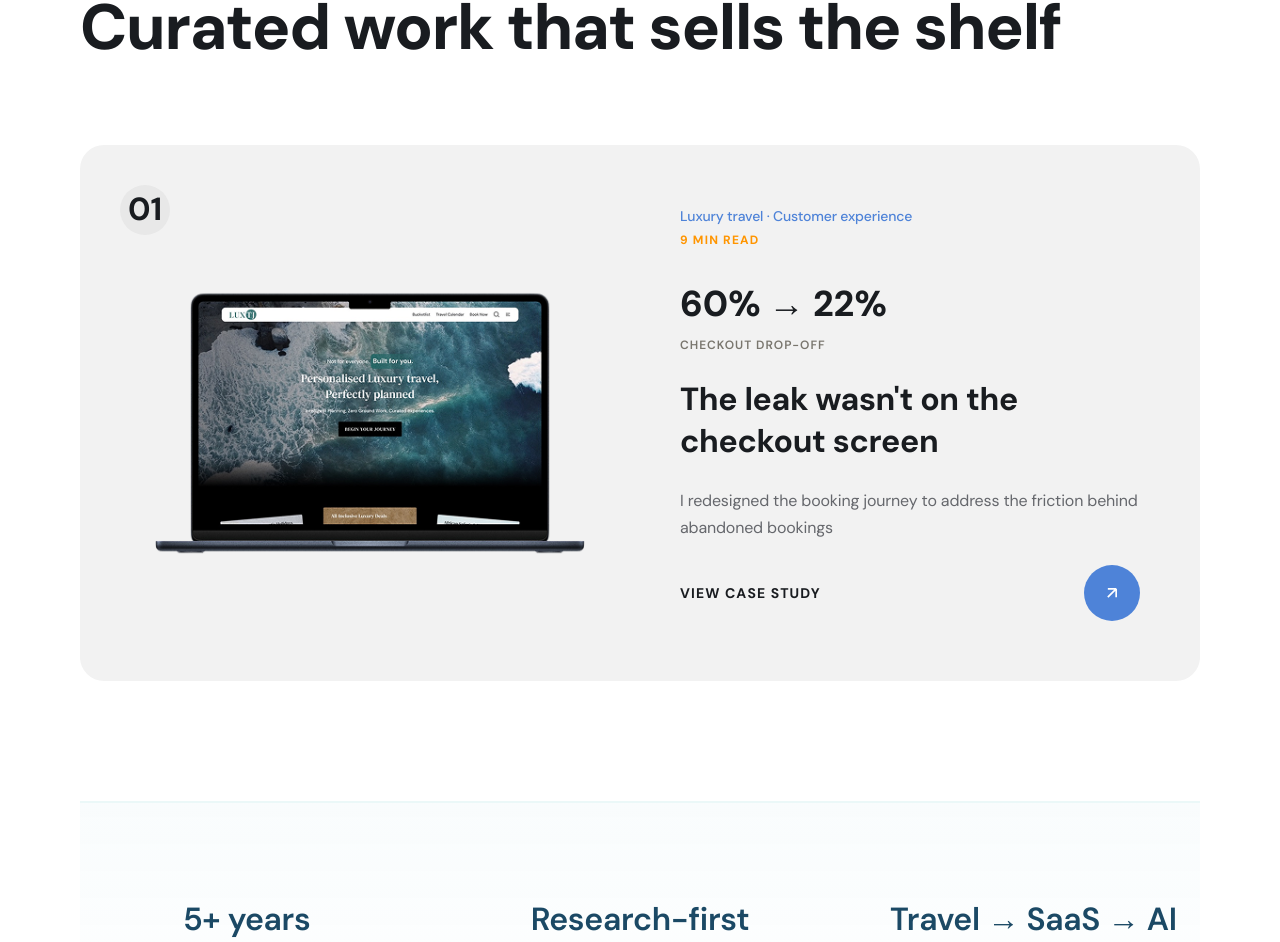
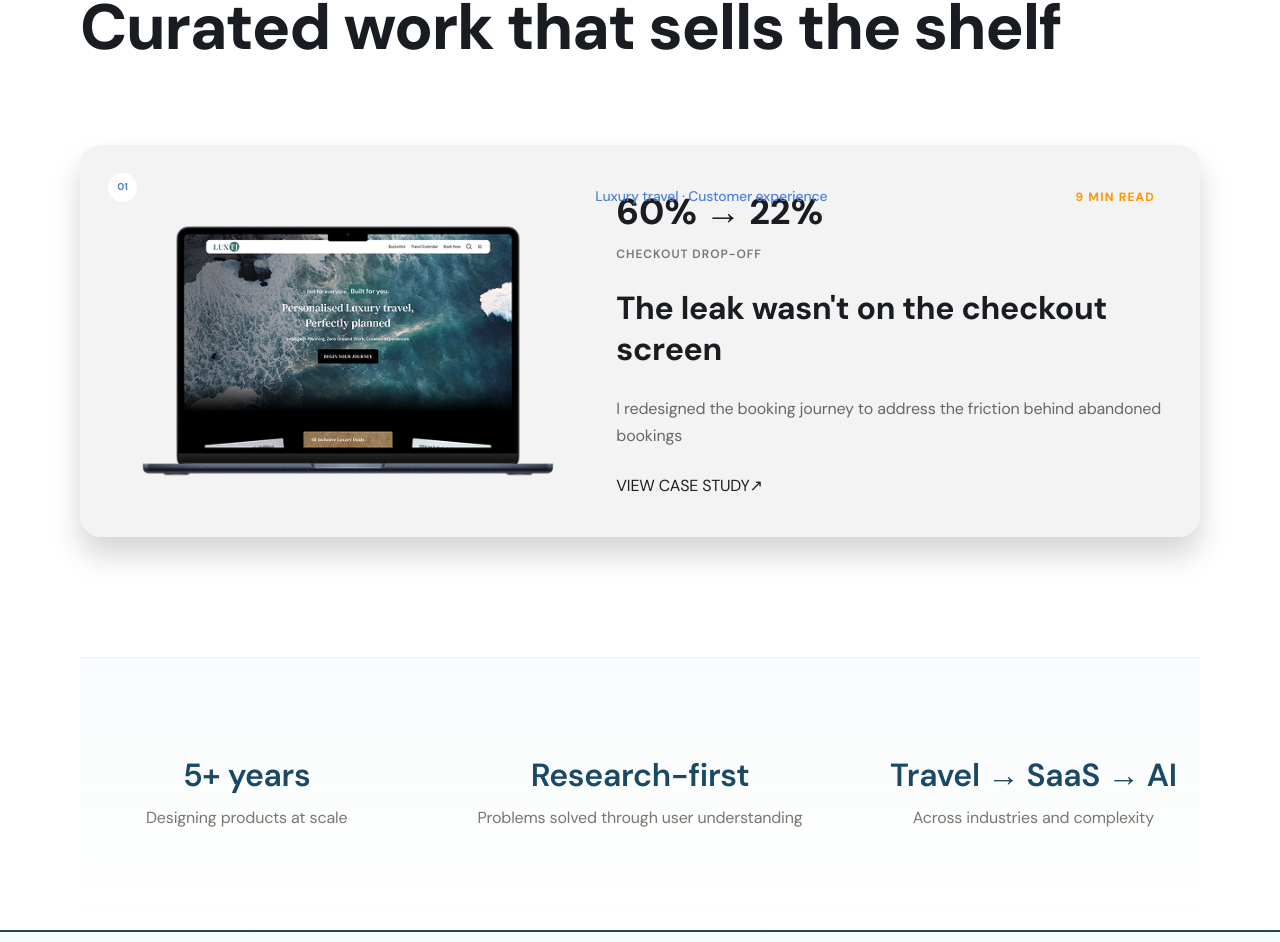
Before and after one commit to Akshayux/akshay-portfolio, a Next.js app: page / in a window 1280 px wide. Shown: the part 1119-2061 px from the top of the page. Built offline with nearby package versions, Linux system fonts and the light colour scheme.

Commit message:
Update selected work card HTML structure to match reference design

```diff
--- a/app/page.tsx
+++ b/app/page.tsx
@@ -31,25 +31,20 @@ export default function Home(){return <PageFrame>
 
     <div className="selected-work-card">
       <div className="selected-work-number">01</div>
+      <div className="selected-work-category">Luxury travel · Customer experience</div>
+      <div className="selected-work-readtime">9 MIN READ</div>
+
       <div className="selected-work-visual">
         <img src="/luxtj.png" alt="LUXTJ project" />
       </div>
       <div className="selected-work-content">
-        <div className="selected-work-meta">
-          <div>
-            <p className="selected-work-category">Luxury travel · Customer experience</p>
-            <p className="selected-work-readtime">9 MIN READ</p>
-          </div>
-        </div>
         <div className="selected-work-metric">60% → 22% <span>CHECKOUT DROP-OFF</span></div>
         <h3>The leak wasn't on the checkout screen</h3>
         <p className="selected-work-description">I redesigned the booking journey to address the friction behind abandoned bookings</p>
-        <div className="selected-work-cta-wrapper">
-          <p className="selected-work-cta-text">VIEW CASE STUDY</p>
-          <Link href="/work/luxtj" className="selected-work-cta-button">
-            <svg viewBox="0 0 24 24" width="20" height="20" fill="none" stroke="currentColor" strokeWidth="2">
-              <path d="M7 17L17 7M17 7H7M17 7V17"/>
-            </svg>
+        <div className="selected-work-footer">
+          <Link href="/work/luxtj" className="selected-work-cta-link">
+            VIEW CASE STUDY
+            <span className="selected-work-arrow">↗</span>
           </Link>
         </div>
       </div>
--- a/app/refinements-creative.css
+++ b/app/refinements-creative.css
@@ -295,31 +295,35 @@
 .selected-work-card {
   position: relative;
   display: grid;
-  grid-template-columns: 1fr 1fr;
-  gap: 80px;
+  grid-template-columns: 43% 57%;
+  gap: 48px;
   align-items: center;
-  background: #F2F2F2;
-  border-radius: 24px;
-  padding: 60px;
+  background: #f3f3f3;
+  border-radius: 21px;
+  padding: 38px 48px;
   transition: all 0.3s ease;
   cursor: pointer;
+  box-shadow: 0 18px 30px rgba(0, 0, 0, 0.17);
+  min-height: 360px;
 }
 
 .selected-work-card:hover {
   background: #4D80D1;
+  transform: translateY(-2px);
+  box-shadow: 0 24px 40px rgba(77, 128, 209, 0.25);
 }
 
 .selected-work-number {
   position: absolute;
-  top: 40px;
-  left: 40px;
-  font-size: 32px;
+  top: 28px;
+  left: 28px;
+  font-size: 10px;
   font-weight: 700;
-  color: #191c20;
+  color: #4D80D1;
   transition: all 0.3s ease;
-  background: #e8e8e8;
-  width: 50px;
-  height: 50px;
+  background: #ffffff;
+  width: 29px;
+  height: 29px;
   border-radius: 50%;
   display: flex;
   align-items: center;
@@ -329,12 +333,35 @@
 .selected-work-card:hover .selected-work-number {
   background: #ffffff;
   color: #4D80D1;
-  width: 50px;
-  height: 50px;
-  border-radius: 50%;
-  display: flex;
-  align-items: center;
-  justify-content: center;
+}
+
+.selected-work-category {
+  position: absolute;
+  top: 40px;
+  left: 46%;
+  font-size: 12px;
+  font-weight: 600;
+  color: #648bc8;
+  transition: color 0.3s ease;
+}
+
+.selected-work-card:hover .selected-work-category {
+  color: #ffffff;
+}
+
+.selected-work-readtime {
+  position: absolute;
+  top: 39px;
+  right: 45px;
+  font-size: 11px;
+  font-weight: 800;
+  color: #e88b37;
+  letter-spacing: 0.7px;
+  transition: color 0.3s ease;
+}
+
+.selected-work-card:hover .selected-work-readtime {
+  color: #ffd699;
 }
 
 .selected-work-visual {
```
